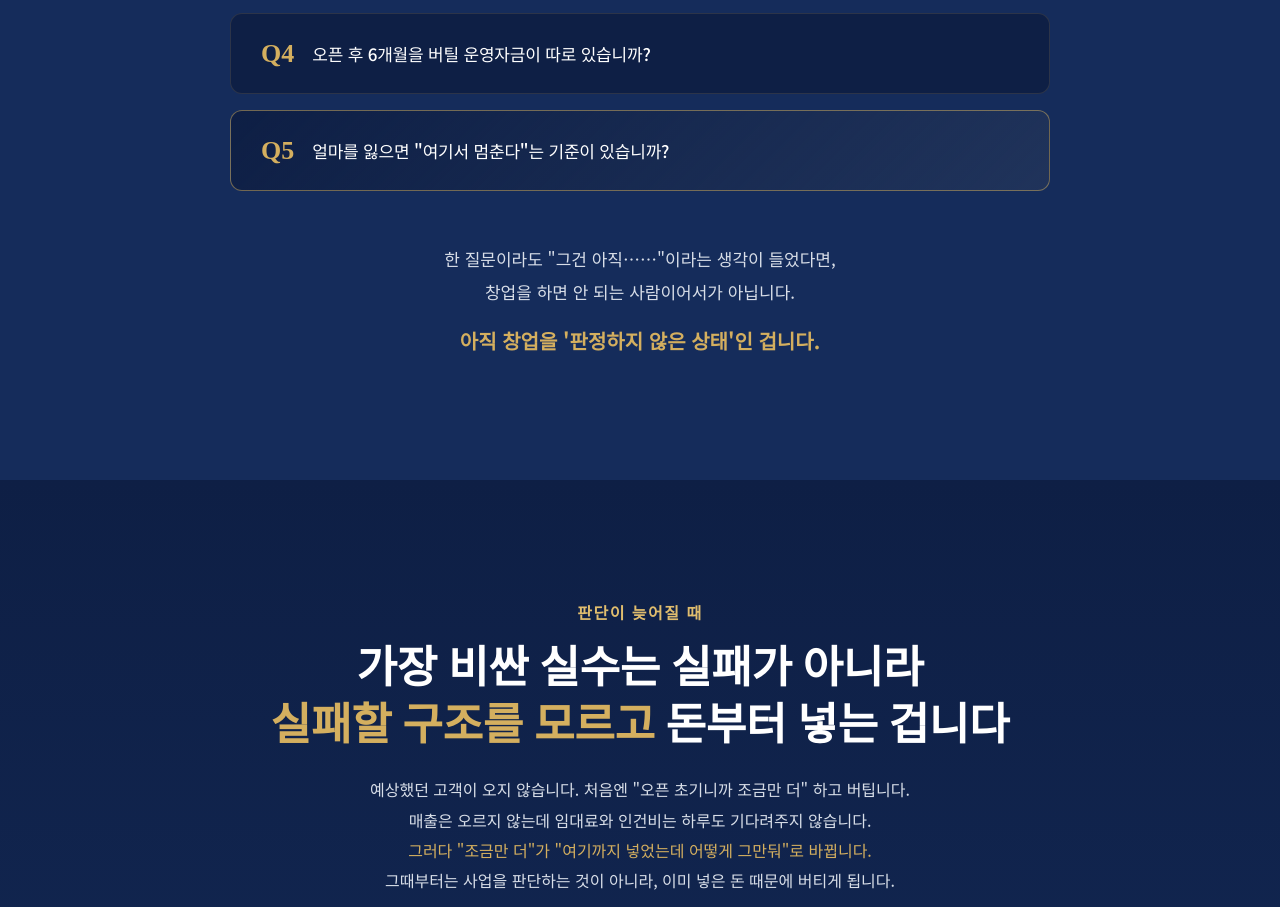
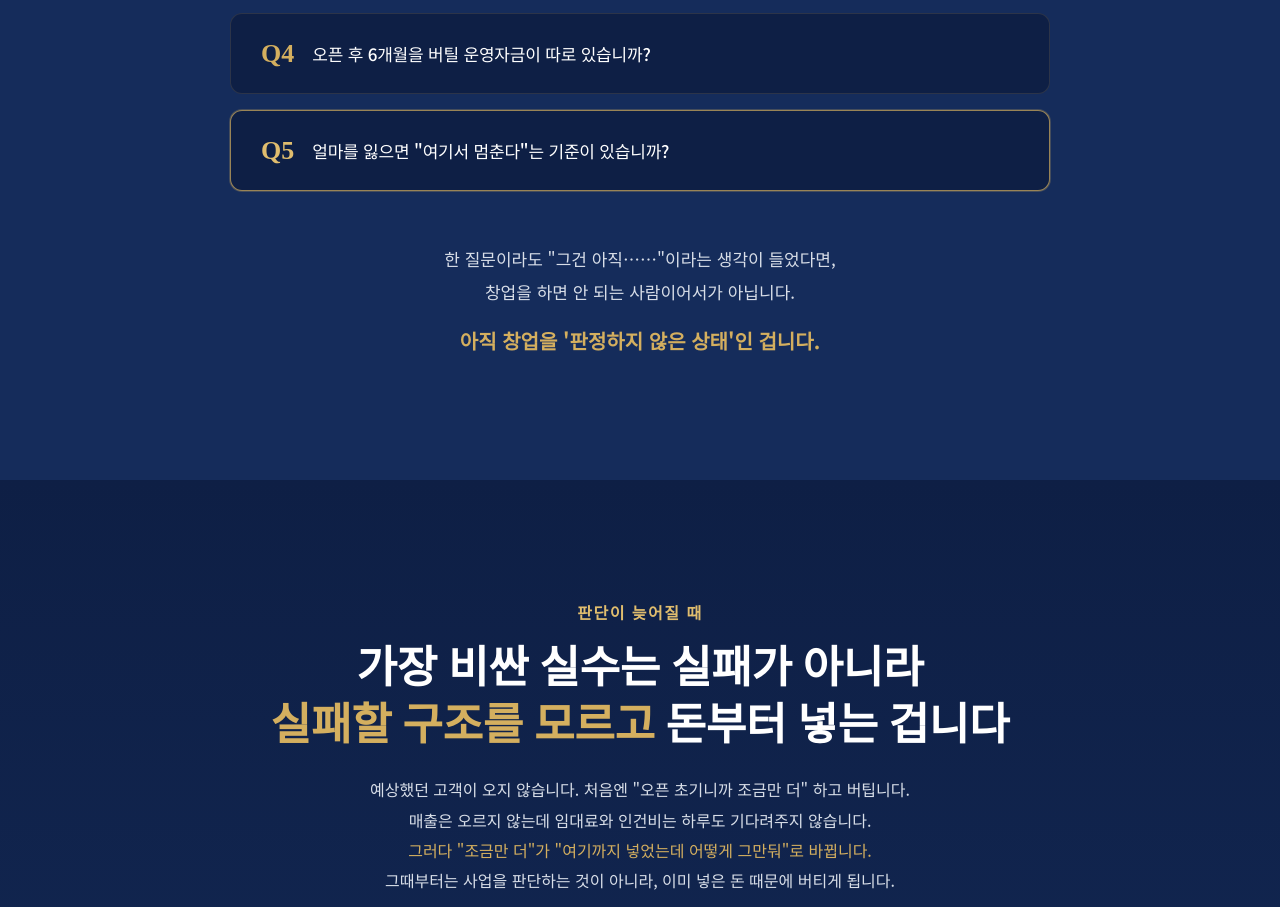
Before and after one commit to snsbiz8001/bizbuild-website, a plain HTML site: page index.html in a window 1280 px wide. Shown: the part 2078-2985 px from the top of the page. Drawn offline with Linux system fonts and the light colour scheme.

Commit message:
style: 다섯 질문 Q5 강조를 배경 틴트에서 테두리 강조로 변경

```diff
--- a/index.html
+++ b/index.html
@@ -629,7 +629,8 @@ footer{
   color:var(--gold);line-height:1;flex-shrink:0;
 }
 .fq-text{font-size:17px;font-weight:500;color:#fff;line-height:1.6;letter-spacing:-0.2px;}
-.fq-item.fq-key{border-color:rgba(212,175,95,0.5);background:linear-gradient(135deg,var(--navy-mid),rgba(212,175,95,0.06));}
+.fq-item.fq-key{border-color:rgba(212,175,95,0.7);background:var(--navy-mid);box-shadow:0 0 0 1px rgba(212,175,95,0.25);}
+.fq-item.fq-key .fq-mark{color:#E0BD6E;}
 .fq-close{
   max-width:720px;margin:52px auto 0;text-align:center;
   font-size:17px;color:var(--gray);line-height:1.9;
```
